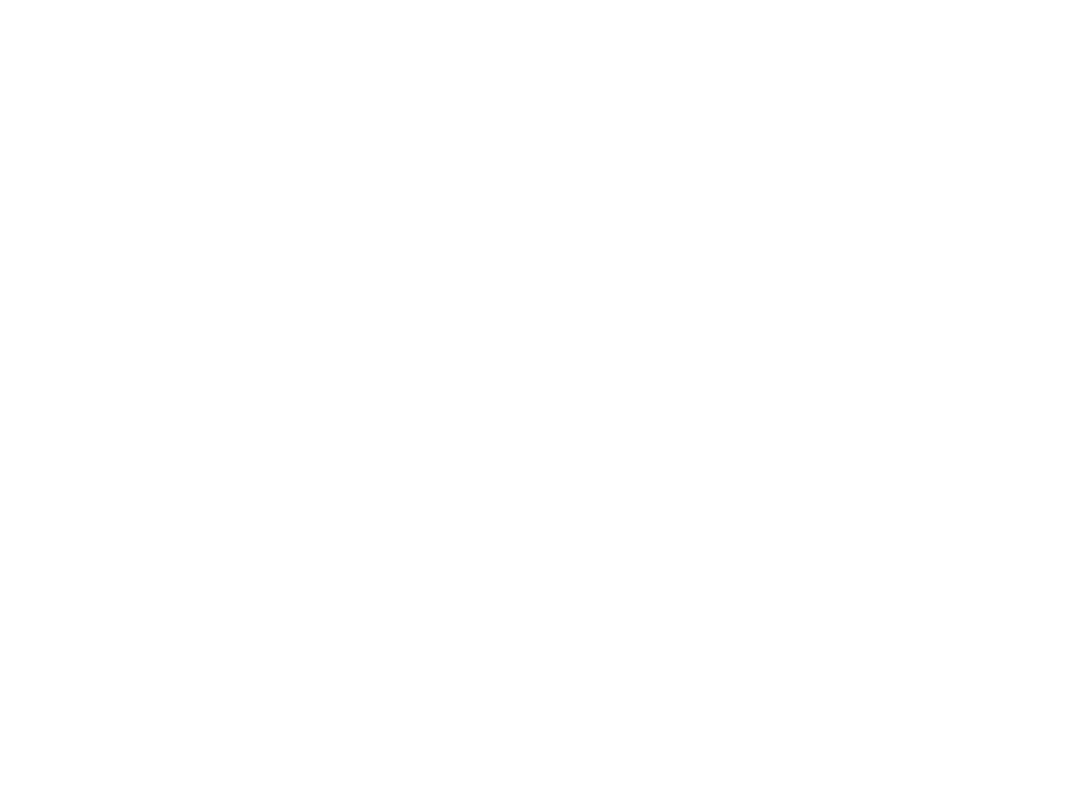
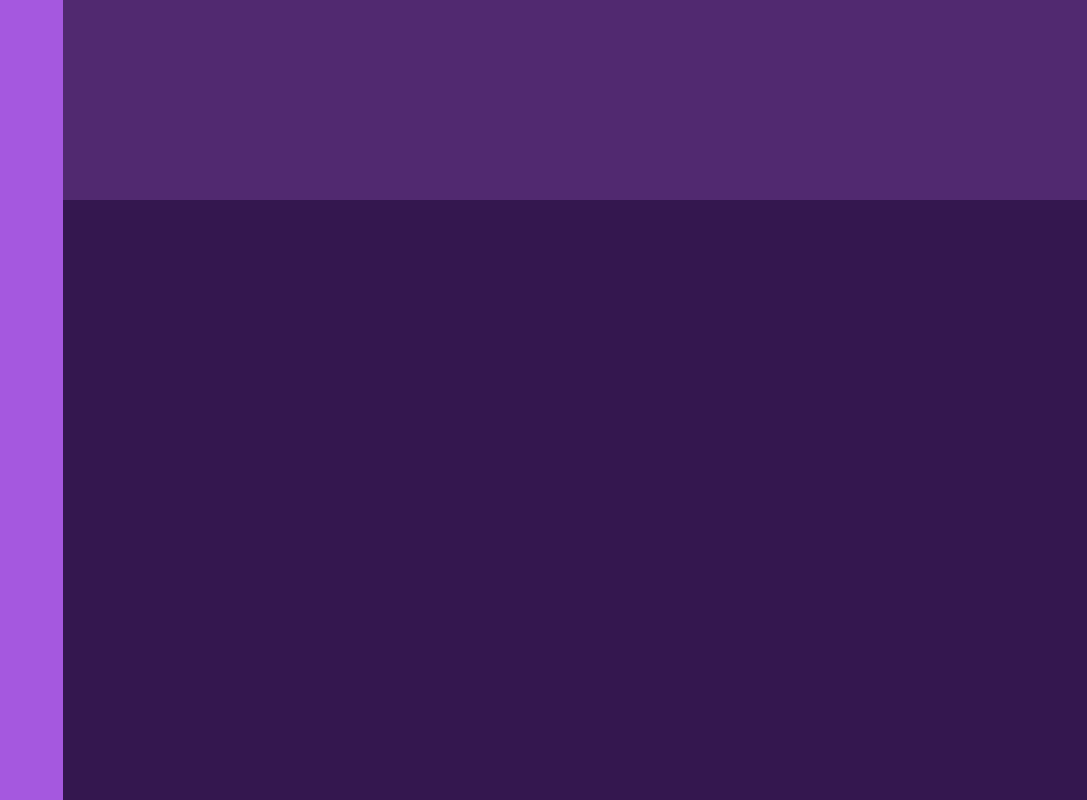
Before and after one commit to EthanL02/odin-dashboard, a plain HTML site: page index.html in a window 1280 px wide. Shown: the whole page, without its empty margins (193-1280 px from the left). Drawn offline with Linux system fonts and the light colour scheme.

Commit message:
Establish grid size for main divs
Position and size the side-bar, header, & main-content

```diff
--- a/styles.css
+++ b/styles.css
@@ -6,14 +6,27 @@
     --accent: #34174f;
 }
 
+body{
+    display: grid;
+    grid-template-columns: repeat(5, 1fr);
+    grid-template-rows: repeat(4, 1fr);
+    margin: 0;
+    height: 100vh;
+}
+
 .side-bar{
     background-color: var(--primary);
+    grid-column: 1 / 1;
+    grid-row: 1 / 5;
 }
 
 .header{
     background-color: var(--secondary);
+    grid-column: 2 / 6;
 }
 
 .main-content{
     background-color: var(--accent);
+    grid-column: 2 / 6;
+    grid-row: 2 / 6;
 }
```
